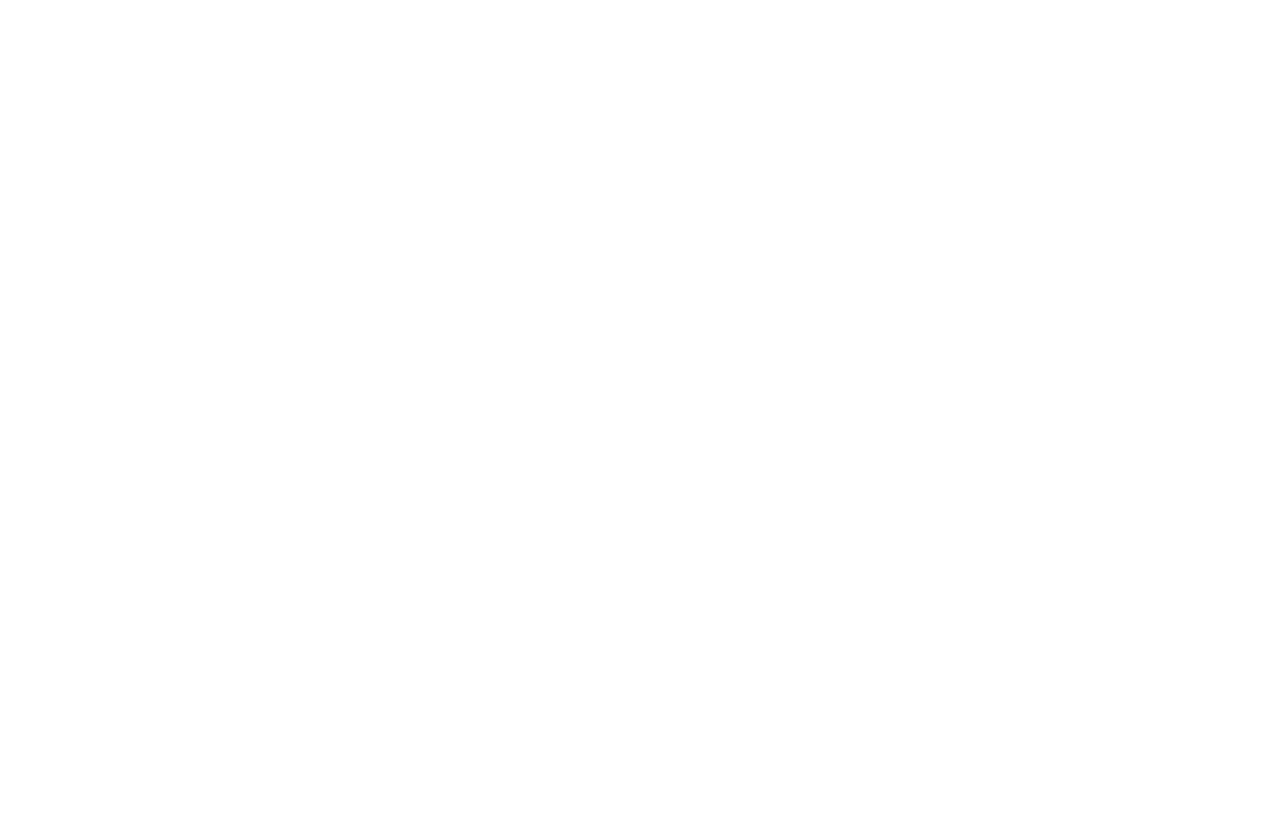
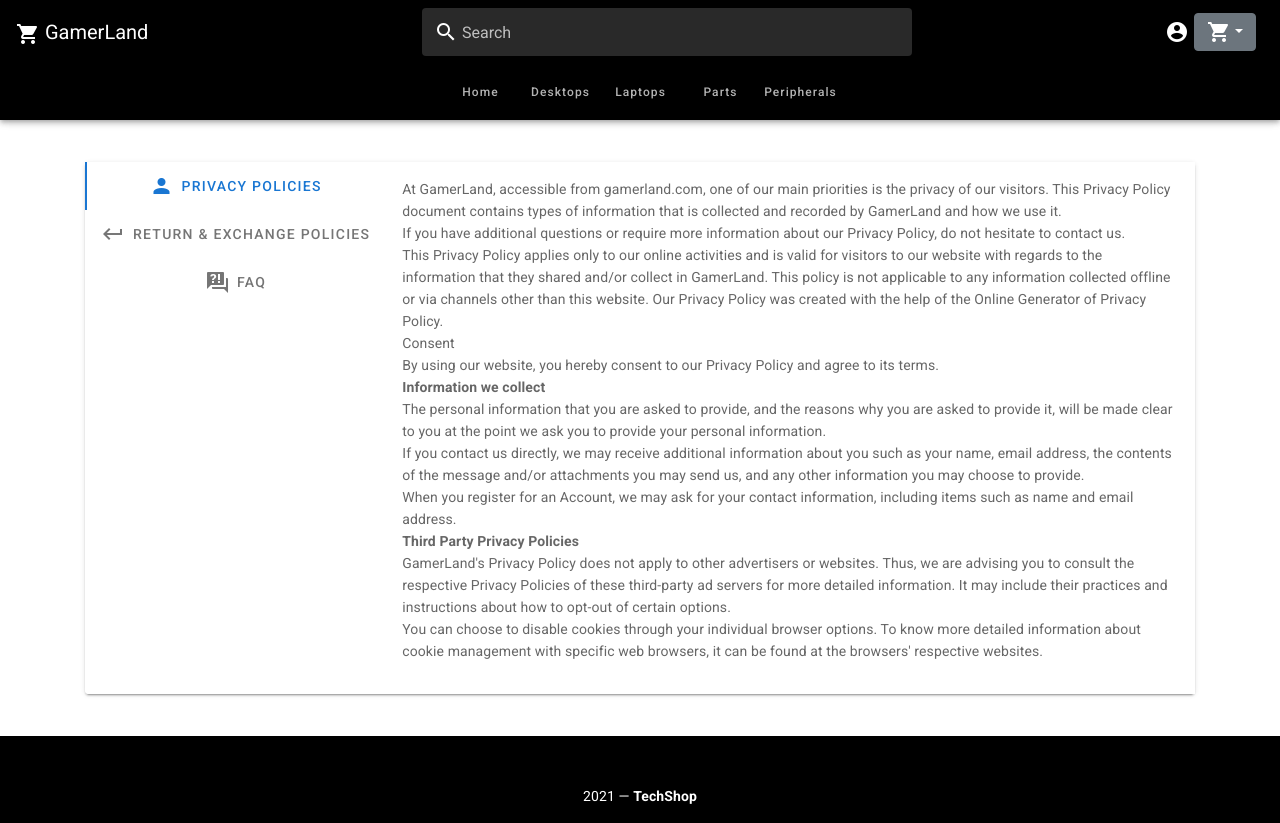
Before and after one commit to EdvinUkshini/gamerland, a Vue app: page /policies in a window 1280 px wide. Before the commit the page ends 800 px from the top, so only its background shows below. Built offline with nearby package versions, Linux system fonts and the light colour scheme.

Commit message:
Policies page

```diff
--- a/routes/Product.routes.js
+++ b/routes/Product.routes.js
@@ -6,6 +6,8 @@
   router.post("/", Product.create);
 
   router.get("/", Product.findAll);
+
+  router.get("/latestProducts/:number", Product.findX);
 
   router.get("/:id", Product.findOne);
 
--- a/src/components/LatestProducts.vue
+++ b/src/components/LatestProducts.vue
@@ -11,7 +11,7 @@
             <v-divider></v-divider>
             <div class="row">
               <template v-for="item in Products">
-              <div class="col-12 col-md-3 col-sm-6 col-xs-6 text-center" v-bind:key="item.name">
+              <div class="col-12 col-md-3 col-sm-6 col-xs-6 text-center" v-bind:key="item.id">
                 <v-hover
                   v-slot:default="{ hover }"
                   open-delay="200"
@@ -54,7 +54,11 @@
       </v-row>
     </v-container>
 </template>
-
+<style>
+.v-card__title {
+   margin: 0px !important
+}
+</style>
 <script>
 import Products from "../services/Products";
 export default {
--- a/src/router/index.js
+++ b/src/router/index.js
@@ -3,6 +3,7 @@
 import store from '../store'
 import Home from '../views/Home.vue'
 import Contact from '../views/Contact.vue'
+import Policies from '../views/Policies.vue'
 import Shop from '../views/Shop.vue'
 import AddProduct from '../views/AddProduct.vue'
 import Layout from '../components/Layout.vue'
@@ -27,6 +28,11 @@
             path: '/contact',
             name: 'Contact',
             component: Contact
+          },
+          {
+            path: '/policies',
+            name: 'Policies',
+            component: Policies
           },
           {
             path: '/shop/:category',
--- a/src/services/Products.js
+++ b/src/services/Products.js
@@ -10,7 +10,7 @@
   }
 
   theLatest(number) {
-    return http.get(`/Product?theLatest=${number}&lessThan=0&greaterThan=10000`);
+    return http.get(`/Product/latestProducts/${number}`);
   }
 
   create(data) {
--- /dev/null
+++ b/src/views/Policies.vue
@@ -0,0 +1,117 @@
+<template>
+<v-container>
+  <v-card>
+
+    <v-tabs vertical>
+      <v-tab>
+        <v-icon left>
+          mdi-account
+        </v-icon>
+        Privacy Policies
+      </v-tab>
+      <v-tab>
+        <v-icon left>
+          mdi-keyboard-return
+        </v-icon>
+        Return & Exchange Policies
+      </v-tab>
+      <v-tab>
+        <v-icon left>
+          mdi-frequently-asked-questions
+        </v-icon>
+        FAQ
+      </v-tab>
+
+      <v-tab-item>
+        <v-card flat>
+          <v-card-text>
+            <p>
+              At GamerLand, accessible from gamerland.com, one of our main priorities is the privacy of our visitors. This Privacy Policy document contains types of information that is collected and recorded by GamerLand and how we use it.
+                <v-spacer></v-spacer>
+            If you have additional questions or require more information about our Privacy Policy, do not hesitate to contact us.
+                <v-spacer></v-spacer>
+            This Privacy Policy applies only to our online activities and is valid for visitors to our website with regards to the information that they shared and/or collect in GamerLand. This policy is not applicable to any information collected offline or via channels other than this website. Our Privacy Policy was created with the help of the Online Generator of Privacy Policy.
+                <v-spacer></v-spacer>
+            Consent<v-spacer></v-spacer>
+            By using our website, you hereby consent to our Privacy Policy and agree to its terms.
+<v-spacer></v-spacer>
+            <b>Information we collect</b>
+            <v-spacer></v-spacer>
+The personal information that you are asked to provide, and the reasons why you are asked to provide it, will be made clear to you at the point we ask you to provide your personal information.
+<v-spacer></v-spacer>
+If you contact us directly, we may receive additional information about you such as your name, email address, the contents of the message and/or attachments you may send us, and any other information you may choose to provide.
+<v-spacer></v-spacer>
+When you register for an Account, we may ask for your contact information, including items such as name and email address.
+         <v-spacer></v-spacer>
+           <b>Third Party Privacy Policies</b><v-spacer></v-spacer>
+GamerLand's Privacy Policy does not apply to other advertisers or websites. Thus, we are advising you to consult the respective Privacy Policies of these third-party ad servers for more detailed information. It may include their practices and instructions about how to opt-out of certain options.
+<v-spacer></v-spacer>
+You can choose to disable cookies through your individual browser options. To know more detailed information about cookie management with specific web browsers, it can be found at the browsers' respective websites.
+           <v-spacer></v-spacer>
+           </p>
+
+          </v-card-text>
+        </v-card>
+      </v-tab-item>
+      <v-tab-item>
+        <v-card flat>
+          <v-card-text>
+<p>Thank you for your purchase. We hope you are happy with your purchase. However, if you are not completely satisfied with your purchase for any reason, you may return it to us for a full refund or an exchange. Please see below for more information on our return policy.</p>
+<v-spacer></v-spacer>
+<b>RETURNS</b>
+<v-spacer></v-spacer>
+<p>All returns must be postmarked within seven (7) days of the purchase date. All returned items must be in new and unused condition, with all original tags and labels attached.
+</p>
+<v-spacer></v-spacer>
+<b>RETURN PROCESS</b>
+<v-spacer></v-spacer>
+<p>To return an item, please email customer service at info@gamerland.com to obtain a Return Merchandise Authorization (RMA) number. After receiving a RMA number, place the item securely in its original packaging and include your proof of purchase, and mail your return to the following address:
+<v-spacer></v-spacer>
+GamerLand<v-spacer></v-spacer>
+Attn: Returns<v-spacer></v-spacer>
+RMA #<v-spacer></v-spacer>
+GamerLand  <v-spacer></v-spacer>
+Ferizaj, Kosovo 70000 <v-spacer></v-spacer>
+Kosovo </p>
+<v-spacer></v-spacer>
+<p>Return shipping charges will be paid or reimbursed by us.
+</p>
+<b>Refunds</b>
+<v-spacer></v-spacer>
+<p>After receiving your return and inspecting the condition of your item, we will process your return or exchange. Please allow at least fourteen (14) days from the receipt of your item to process your return or exchange. We will notify you by email when your return has been processed.
+</p><v-spacer></v-spacer>
+<b>EXCEPTIONS</b>
+<v-spacer></v-spacer>
+<p>For defective or damaged products, please contact us at the contact details below to arrange a refund or exchange.
+</p>
+
+          </v-card-text>
+        </v-card>
+      </v-tab-item>
+      <v-tab-item>
+        <v-card flat>
+          <v-card-text>
+<p><b>Q: How long does it take to ship my order?</b></p>
+<p>A: Orders are usually shipped within 1-2 business days after placing the order.</p>
+<v-spacer></v-spacer>
+<p><b>Q: When will my order arrive?</b></p>
+<p>A: Shipping time is set by our delivery partners, according to the delivery method chosen by you. Additional details can be found in the order confirmation email you’ve received.</p>
+<v-spacer></v-spacer>
+<p><b>Q: What’s your return policy?</b></p>
+<p>A: View return policy tab for more details</p>
+<v-spacer></v-spacer>
+<p><b>Q: Do you ship internationally?</b></p>
+<p>A: We currently do not ship internationally.</p>
+<v-spacer></v-spacer>
+<p><b>Q: Do you sell gift cards?</b></p>
+<p>A: We offer the option to purchase a gift card in our store. Contact us via email to learn about the different available options.</p>
+<v-spacer></v-spacer>
+<p><b>Q: Can I receive a refund?</b></p>
+<p>A: If you are unhappy with the product you’ve received, you can get a refund.</p>
+          </v-card-text>
+        </v-card>
+      </v-tab-item>
+    </v-tabs>
+  </v-card>
+  </v-container>
+</template>
```
Also changed, not shown: controllers/Product.js (+17 -0 lines), src/assets/images/products/4.jpg (added).
